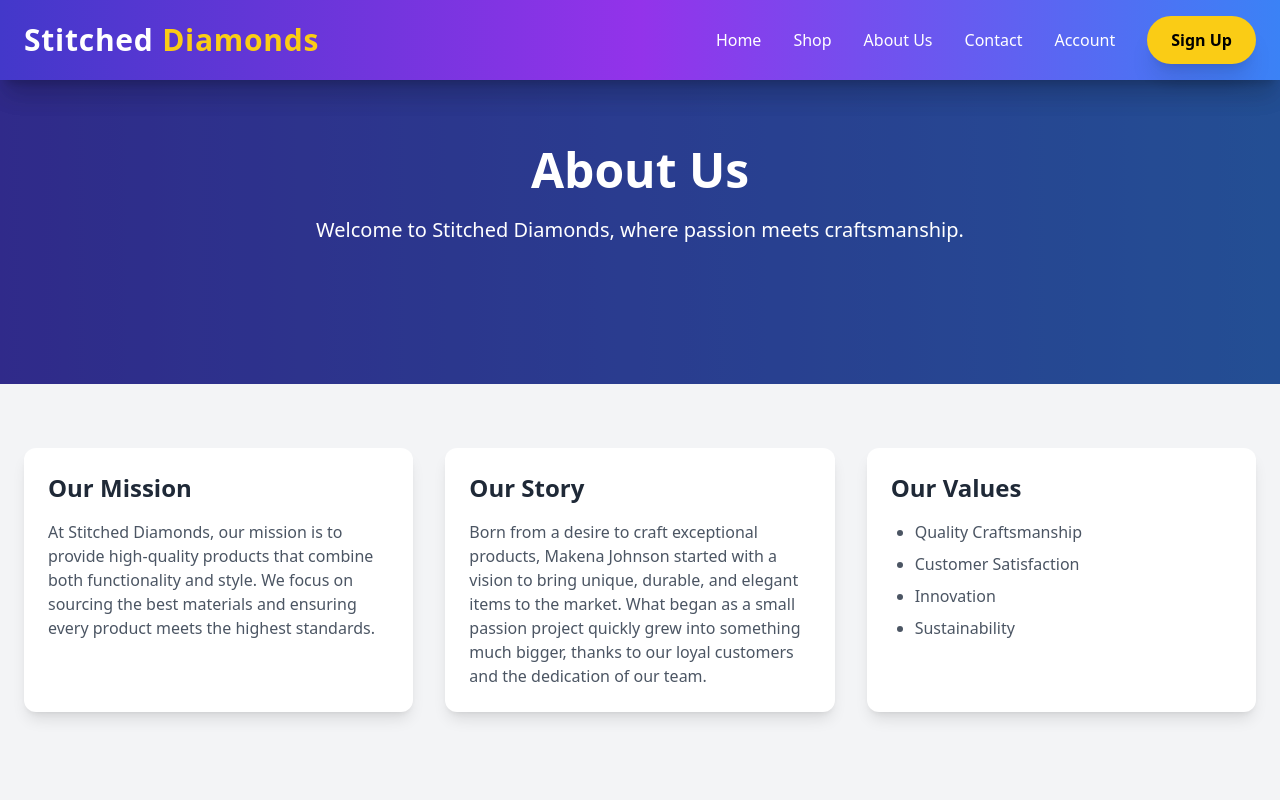
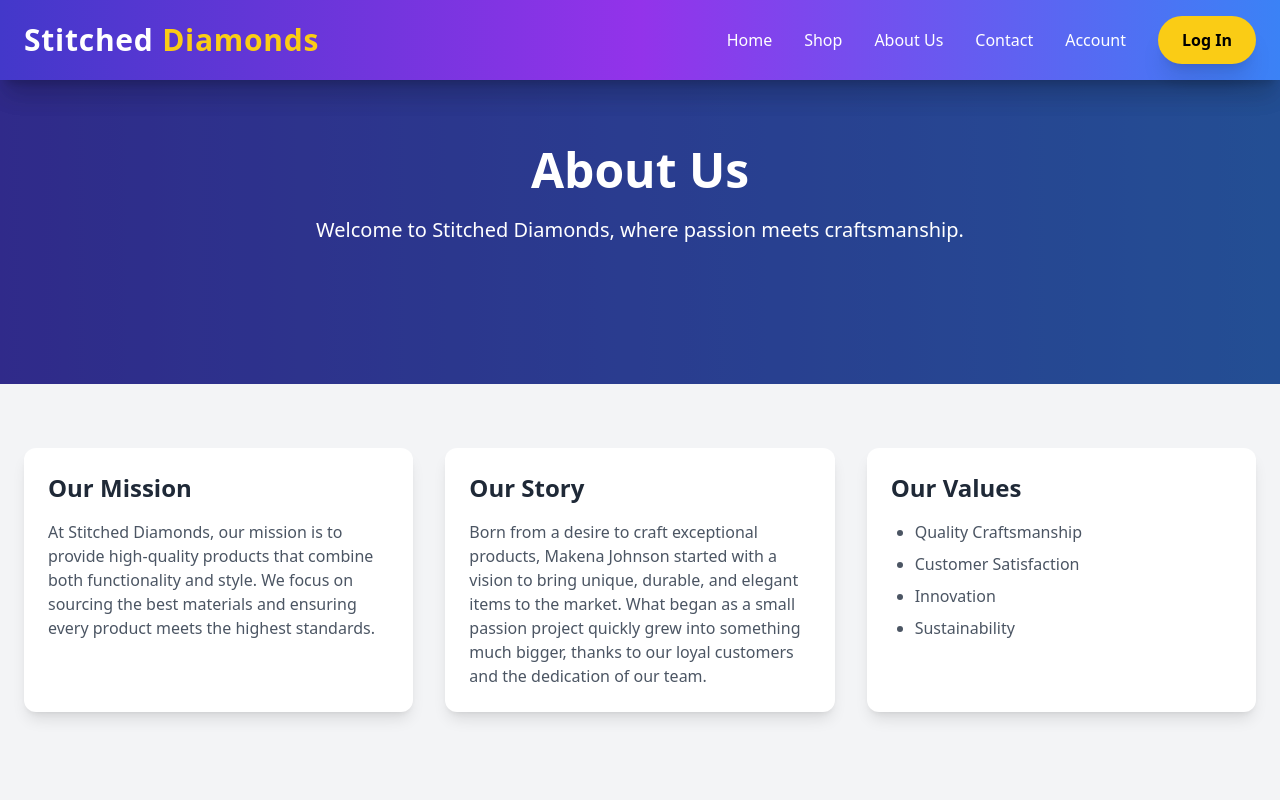
Before and after one commit to AaronMadison19/CMPS411Capstone, a Next.js app in the folder CMPS411-FA2024-Stitched-Diamonds/cmps411-fa2024-stitched-diamonds/: page /about in a window 1280 px wide. Shown: the top 800 px of the page. Built offline with nearby package versions, Linux system fonts and the light colour scheme.

Commit message:
Updated the layout to have login and not sign up

```diff
--- a/CMPS411-FA2024-Stitched-Diamonds/cmps411-fa2024-stitched-diamonds/src/app/components/navbar/index.tsx
+++ b/CMPS411-FA2024-Stitched-Diamonds/cmps411-fa2024-stitched-diamonds/src/app/components/navbar/index.tsx
@@ -24,7 +24,7 @@ const Navbar = () => {
           <Link href="/contact1" className="text-white hover:text-yellow-400 transition duration-300 ease-in-out">Contact</Link>
           <Link href="/account" className="text-white hover:text-yellow-400 transition duration-300 ease-in-out">Account</Link>
           {/* CTA Button */}
-          <Link href="/signup" className="bg-yellow-400 text-black px-6 py-3 rounded-full font-semibold shadow-xl hover:bg-yellow-500 transition duration-300 ease-in-out">Sign Up</Link>
+          <Link href="/login" className="bg-yellow-400 text-black px-6 py-3 rounded-full font-semibold shadow-xl hover:bg-yellow-500 transition duration-300 ease-in-out">Log In</Link>
         </nav>
 
         {/* Mobile Navbar (Hamburger Menu) */}
```
